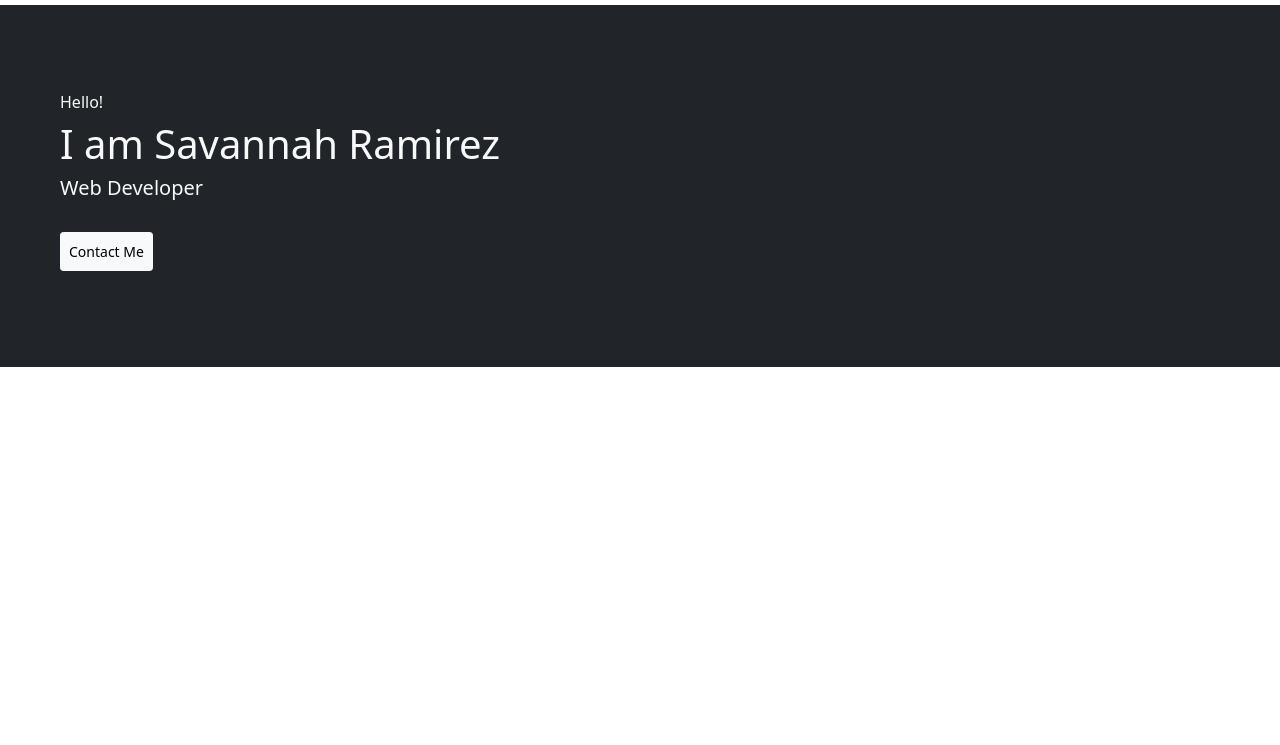
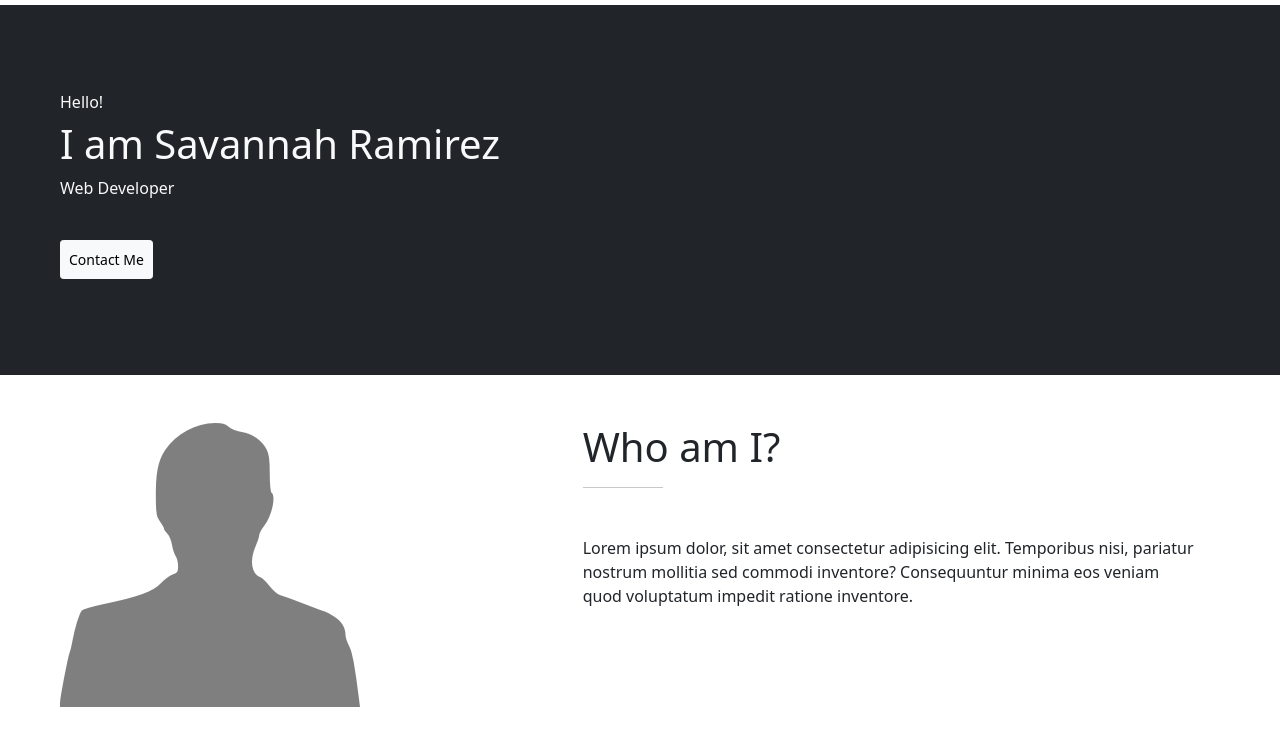
Before and after one commit to Kavvannah/mfw-finale, a plain HTML site: page index.html in a window 1280 px wide. Shown: the part 53-798 px from the top of the page. Drawn offline with nearby package versions, Linux system fonts and the light colour scheme.

Commit message:
:heavy_plus_sign: about section with img

```diff
--- a/index.html
+++ b/index.html
@@ -38,12 +38,29 @@
 
 <!-- Jumbotron -->
     <div class="container-fluid bg-dark text-light py-4">
-        <div class="bg-jumbotron p-5 mb-4 mt-3 text-left align-items-center">
+        <div class="bg-jumbotron p-5 mb-4 mt-3 align-items-start">
                 <h6>Hello!</h6>
                 <h1>I am Savannah Ramirez</h1>
-                <h5>Web Developer</h5>
+                <p>Web Developer</p>
                 <button class="btn btn-sm btn-light n-dark p-2 mt-4" type="button">Contact Me</button>
             </div>
+    </div>
+<!-- jumbotron end -->
+
+<!-- about me -->
+    <div class="container-fluid">
+        <div class="row">
+            <div class="col-4 m-5">
+                <img src="./img/avatar-placeholder.png" alt="Savannah Ramirez pic" class="img-fluid justify-content-center" height="400px" width="300px">
+            </div>
+            <div class="col-6 m-5">
+            <h1 class="">Who am I?</h1>
+            <hr class="hr-dark" width="80px"></hr>
+            <p class="mt-5">Lorem ipsum dolor, sit amet consectetur adipisicing elit. Temporibus nisi, pariatur nostrum mollitia sed commodi inventore? Consequuntur minima eos veniam quod voluptatum impedit ratione inventore.</p>
+            </div>
+        </div>
+    </div>
+<!-- about me end -->
     </div>
     <script src="https://cdn.jsdelivr.net/npm/bootstrap@5.1.3/dist/js/bootstrap.bundle.min.js" integrity="sha384-ka7Sk0Gln4gmtz2MlQnikT1wXgYsOg+OMhuP+IlRH9sENBO0LRn5q+8nbTov4+1p" crossorigin="anonymous"></script>
   </body>
```
